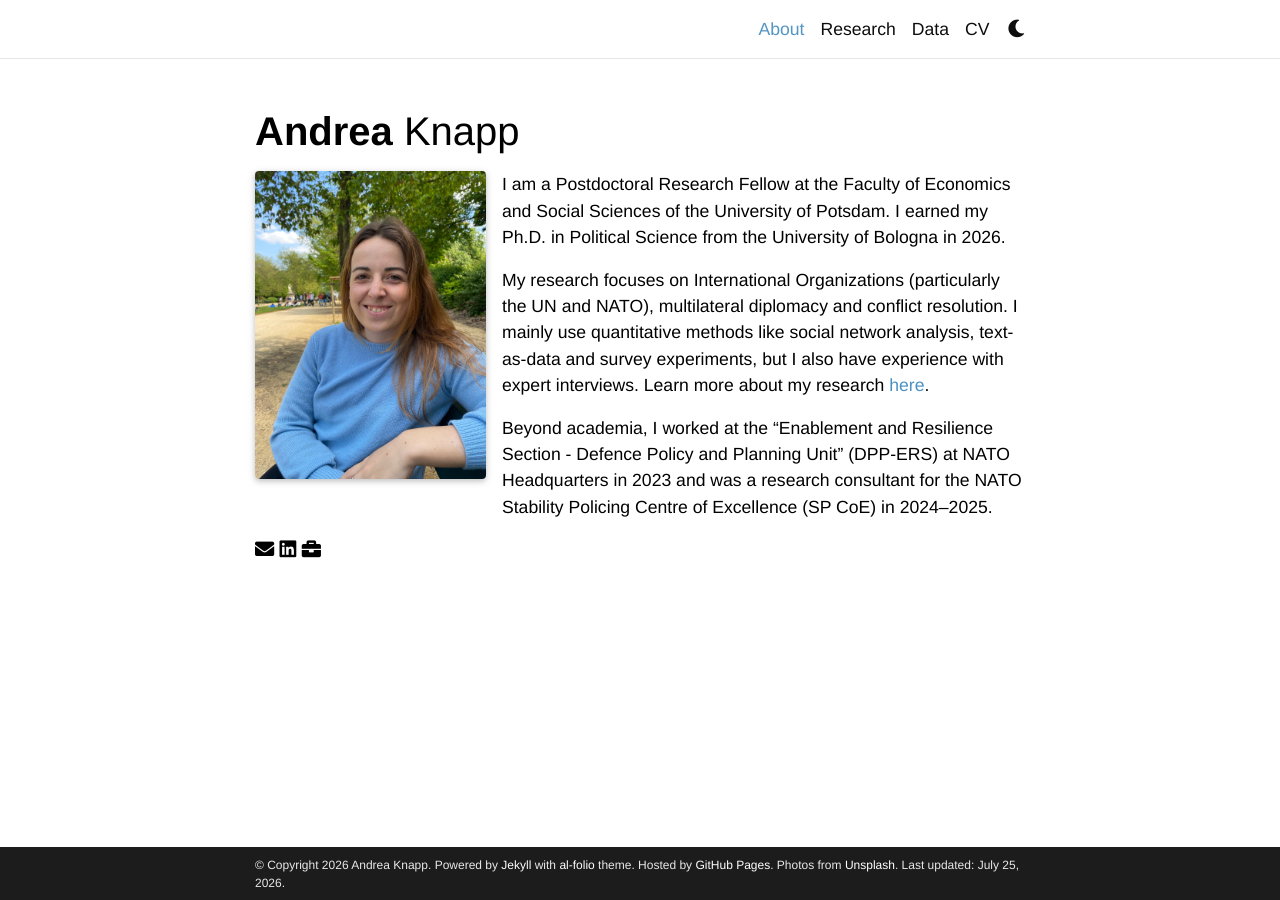
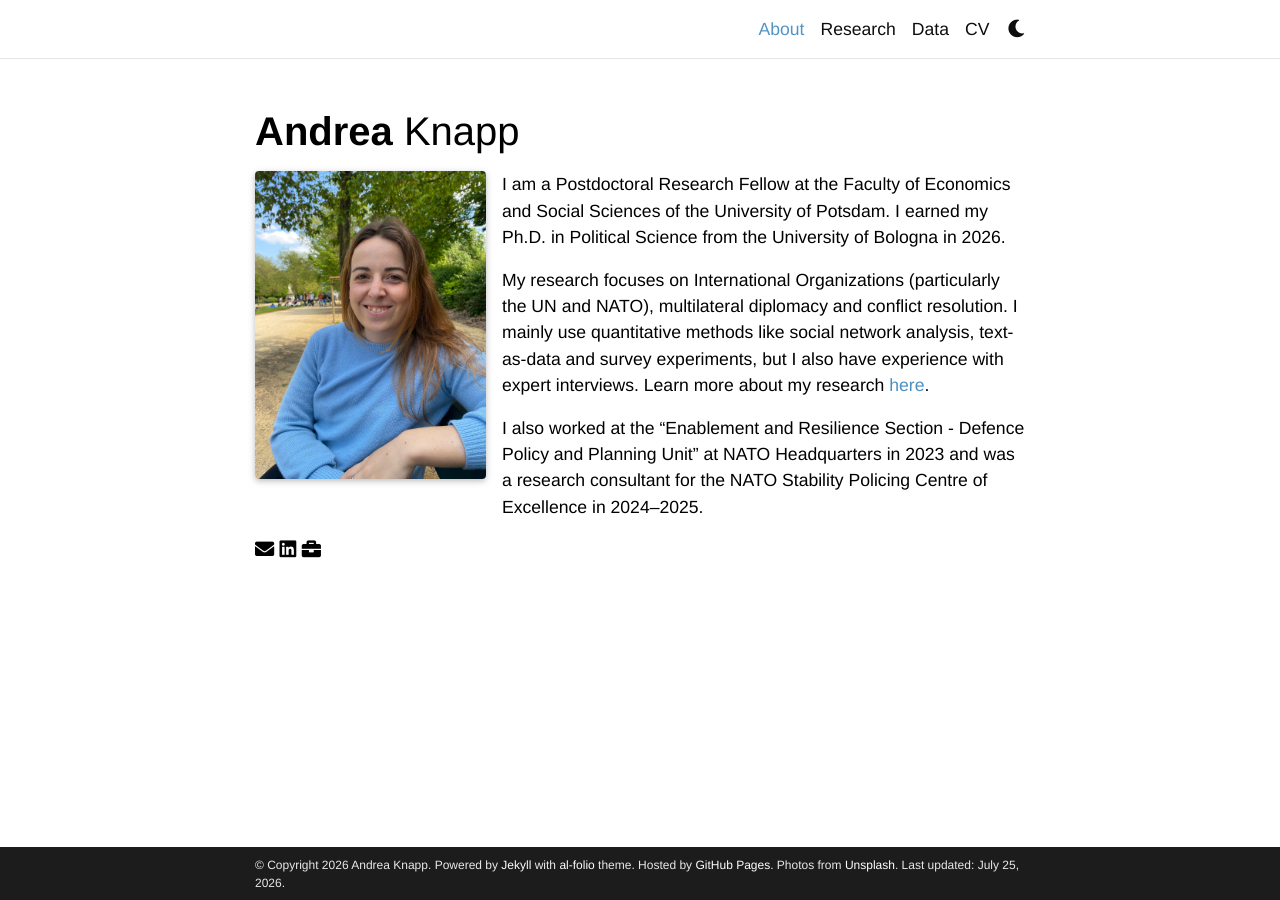
Before and after one commit to andrea-knpp/website, a Jekyll site: the page built from _pages/about.md, in a window 1280 px wide. Built offline with Jekyll 4.4.1, drawn with Linux system fonts in a browser that asks for light colours; full-size pictures stand in for the smaller copies a plugin makes; comment, search, counter and statistics services are not loaded; a style sheet for code colours, icons or effects is not loaded.

Commit message:
Update about.md

```diff
--- a/_pages/about.md
+++ b/_pages/about.md
@@ -17,4 +17,4 @@ I am a Postdoctoral Research Fellow at the Faculty of Economics and Social Scien
 
 My research focuses on International Organizations (particularly the UN and NATO), multilateral diplomacy and conflict resolution. I mainly use quantitative methods like social network analysis, text-as-data and survey experiments, but I also have experience with expert interviews. Learn more about my research [here](https://andrea-knpp.github.io/website/research/).
 
-Beyond academia, I worked at the "Enablement and Resilience Section - Defence Policy and Planning Unit" (DPP-ERS) at NATO Headquarters in 2023 and was a research consultant for the NATO Stability Policing Centre of Excellence (SP CoE) in 2024–2025.
+I also worked at the "Enablement and Resilience Section - Defence Policy and Planning Unit" at NATO Headquarters in 2023 and was a research consultant for the NATO Stability Policing Centre of Excellence in 2024–2025.
```
